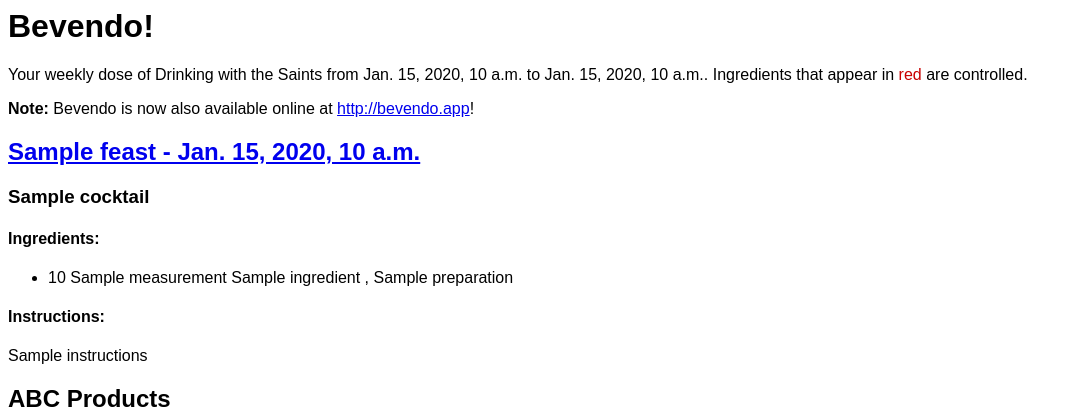
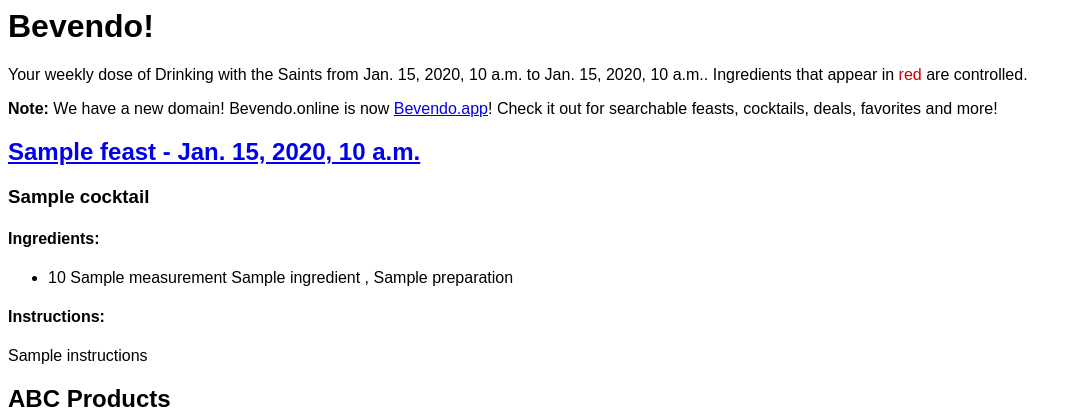
Before and after one commit to bboru21/bevendo_project_v3, a Django app: template backend/api/templates/api/templates/email.html in a window 1280 px wide. Shown: the top 420 px of the page, without its empty margins (0-1082 px from the left). Run offline with Django 3.2, Linux system fonts and the light colour scheme; the template is opened without the code that fills it: most values are stand-ins (such as "Sample title", 1, 10 or a date in 2020).

Commit message:
updates weekly email intro

```diff
--- a/backend/api/templates/api/templates/email.html
+++ b/backend/api/templates/api/templates/email.html
@@ -47,7 +47,7 @@
     <body>
         <h1>Bevendo!</h1>
         <p>Your weekly dose of Drinking with the Saints from {{start_date}} to {{end_date}}. Ingredients that appear in <span class="is-controlled">red</span> are controlled.</p>
-        <p><strong>Note:</strong> Bevendo is now also available online at <a href="http://bevendo.app">http://bevendo.app</a>!</p>
+        <p><strong>Note:</strong> We have a new domain! Bevendo.online is now <a href="https://bevendo.app">Bevendo.app</a>! Check it out for searchable feasts, cocktails, deals, favorites and more!</p>
         {% for feast in feasts %}
         <section>
             <h2>
--- a/backend/api/templates/api/templates/email.txt
+++ b/backend/api/templates/api/templates/email.txt
@@ -1,7 +1,8 @@
 Bevendo!
 
 Your weekly dose of Drinking with the Saints from {{start_date}} to {{end_date}}.
- Note: Bevendo is now also available online at http://bevendo.app!
+ Note: We have a new domain! Bevendo.online is now https://bevendo.app!
+ Check it out for searchable feasts, cocktails, deals, favorites and more!
 
 {% for feast in feasts %}
 {{feast.name}} - {{feast.date}}
```
